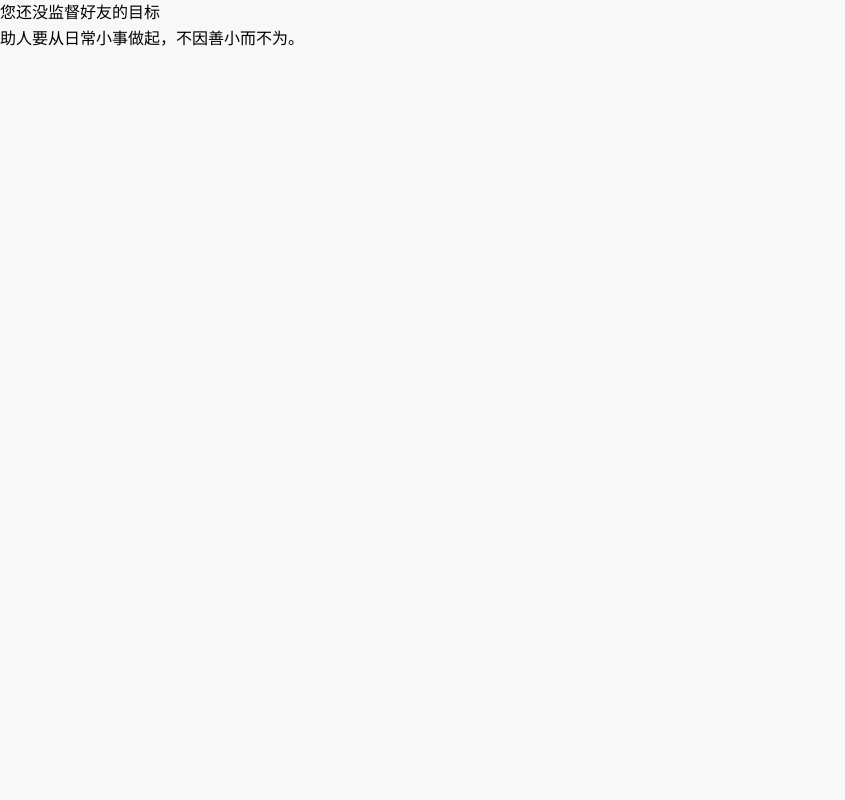
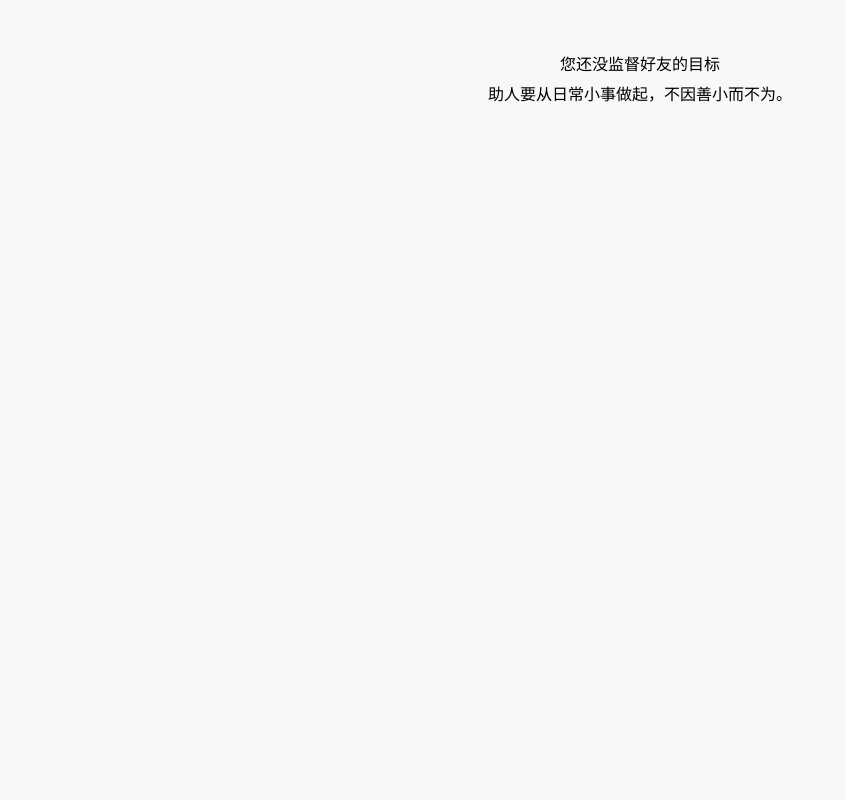
Before and after one commit to will-lzx/goal, a Django app: page /weixin/others/ in a window 1280 px wide. Shown: the whole page, without its empty margins (0-845 px from the left). Run offline with Django 3.2, Linux system fonts and the light colour scheme; data that the repository does not hold is empty; some libraries are stand-ins or nearby versions.

Commit message:
Merge remote-tracking branch 'origin/master'
# Conflicts:
#	templates/weixin/goaldetail.html

```diff
--- a/templates/weixin/others.html
+++ b/templates/weixin/others.html
@@ -30,7 +30,7 @@
                 </div>
             {% endfor %}
         {% else %}
-            <div class="wk_ti"><span class="wk_til">您还没监督好友的目标</span><br>
+            <div class="wk_con"><span class="wk_til">您还没监督好友的目标</span><br>
               助人要从日常小事做起，不因善小而不为。
             </div>
         {% endif %}
```
